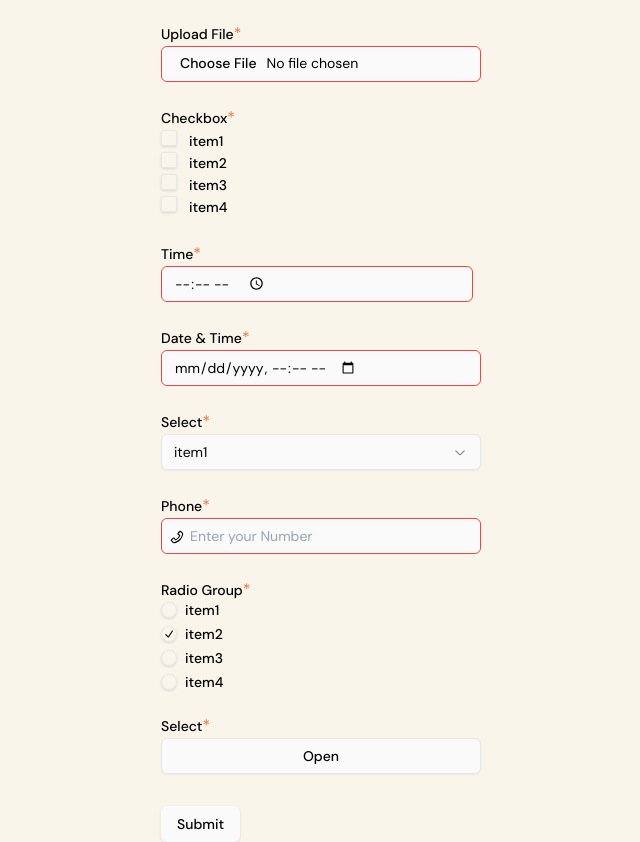
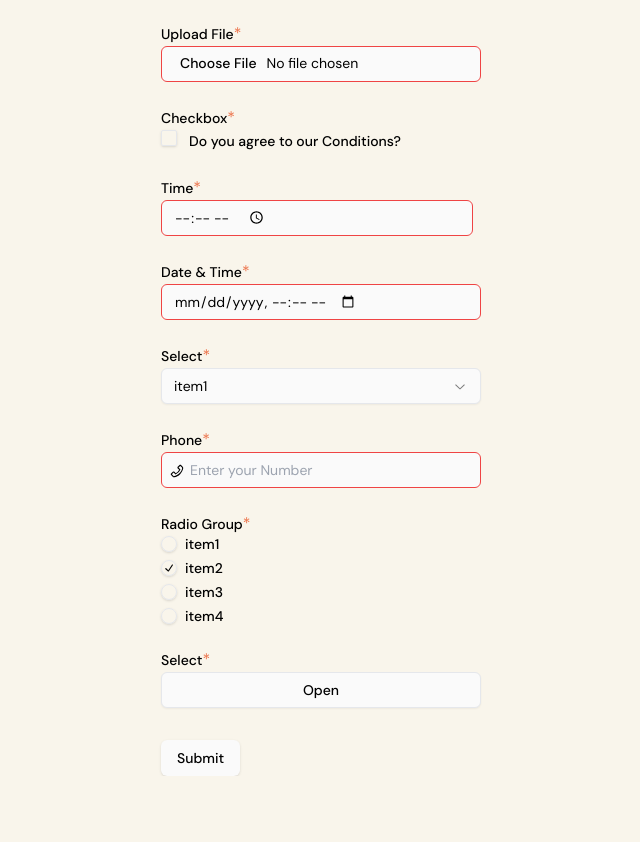
Before and after one commit to nitkkr-dev/nitkkr, a Next.js app: page /en in a window 1280 px wide. Shown: the part 2438-3280 px from the top of the page, without its empty margins (159-799 px from the left). After the commit the page ends 3214 px from the top, so only its background shows below. Built offline with nearby package versions, Linux system fonts and the light colour scheme.

Commit message:
checkbox generic fix

```diff
--- a/components/inputs/Checkbox.tsx
+++ b/components/inputs/Checkbox.tsx
@@ -1,37 +1,39 @@
 'use client';
-import { forwardRef } from 'react';
 
 import { Checkbox } from '@/components/ui/checkbox';
 
-import { InputProps } from '../ui/input';
 import { Label } from '../ui/label';
+import { GenericProps } from './radioItems';
 
-interface ListProps extends InputProps {
-  items: string[]; // Define type for items
+interface CheckboxProps extends GenericProps {
+  item: string;
+  defaultChecked?: boolean;
+  onChange?: (value: boolean) => void;
+  value?: string;
 }
-
-const CheckboxReactHookFormMultiple = forwardRef<HTMLDivElement, ListProps>(
-  ({ items, className, ...props }, ref) => {
+const CheckboxGeneric = ({ ...props }: CheckboxProps) => {
   return (
-      <div className={className} ref={ref} {...props}>
-        <Label>{props.label ? props.label : 'Checkbox'}</Label>
+    <div className={props.className}>
+      <Label htmlFor={props.name}>
+        {props.label ? props.label : 'Checkbox'}
+      </Label>
       {props.required && <span style={{ color: '#EC734B' }}>*</span>}
-        {items.map((item) => (
-          <div
-            key={item}
-            className="flex flex-row items-start space-x-3 space-y-0"
-          >
-            <Checkbox disabled={props.disabled} required={props.required} />
-            <Label className="text-sm font-medium">{item}</Label>
+      <div className="flex flex-row items-start space-x-3 space-y-0">
+        <Checkbox
+          disabled={props.disabled}
+          required={props.required}
+          defaultChecked={props.defaultChecked}
+          onCheckedChange={props.onChange}
+        />
+        <Label className="text-sm font-medium" htmlFor={props.name}>
+          {props.item}
+        </Label>
       </div>
-        ))}
       <p className="marker:text-muted-foreground block text-[0.8rem] text-red-500 ">
         {props.errorMsg}
       </p>
     </div>
   );
-  }
-);
+};
 
-CheckboxReactHookFormMultiple.displayName = 'CheckboxReactHookFormMultiple';
-export default CheckboxReactHookFormMultiple;
+export default CheckboxGeneric;
--- a/components/inputs/Visualizer.tsx
+++ b/components/inputs/Visualizer.tsx
@@ -4,7 +4,6 @@ import React, { useRef, useState } from 'react';
 import EmailField from './email';
 import TextField from './text';
 import FileUpload from './fileUpload';
-import CheckboxReactHookFormMultiple from './Checkbox';
 import TimeField from './time';
 import SelectDropdown from './selectIItem';
 import { Button } from '../ui/button';
@@ -12,6 +11,7 @@ import DateTimeField from './date-time';
 import PhoneField from './telephone';
 import RadioGeneric from './radioItems';
 import DropdownMenuMulti from './multiDropdown';
+import CheckboxGeneric from './Checkbox';
 
 interface FormValues {
   email: string;
@@ -65,9 +65,8 @@ export default function Visualizer() {
           required
         />
         <FileUpload ref={fileRef} required />
-        <CheckboxReactHookFormMultiple
-          ref={checkboxRef}
-          items={items}
+        <CheckboxGeneric
+          item="Do you agree to our Conditions?"
           description="check only one value"
           required
         />
--- a/components/inputs/multiDropdown.tsx
+++ b/components/inputs/multiDropdown.tsx
@@ -13,20 +13,19 @@ import {
   DropdownMenuTrigger,
 } from '@/components/ui/dropdown-menu';
 
-import { InputProps } from '../ui/input';
 import { Label } from '../ui/label';
+import { GenericProps } from './radioItems';
 
-interface ListProps extends InputProps {
+interface ListProps extends GenericProps {
   items: string[];
+  onChange?: (value: string) => void;
+  value?: string;
 }
 
-const DropdownMenuMulti = React.forwardRef<HTMLDivElement, ListProps>(
-  ({ items, className, ...props }, ref) => {
+const DropdownMenuMulti = ({ items, className, ...props }: ListProps) => {
   return (
-      <div className={className} ref={ref}>
-        <Label htmlFor={props.name}>
-          {props.label ? props.label : 'Select'}
-        </Label>
+    <div className={className}>
+      <Label htmlFor={props.name}>{props.label ? props.label : 'Select'}</Label>
       {props.required && <span style={{ color: '#EC734B' }}>*</span>}
       {props.description && (
         <p className="text-muted-foreground block text-[0.8rem]">
@@ -52,8 +51,7 @@ const DropdownMenuMulti = React.forwardRef<HTMLDivElement, ListProps>(
       </p>
     </div>
   );
-  }
-);
+};
 
 DropdownMenuMulti.displayName = 'DropdownMenuMulti';
 
--- a/components/inputs/radioItems.tsx
+++ b/components/inputs/radioItems.tsx
@@ -18,8 +18,8 @@ export interface GenericProps {
 }
 interface ListProps extends GenericProps {
   items: string[];
-  onChange: (value: string) => void;
-  value: string;
+  onChange?: (value: string) => void;
+  value?: string;
 }
 
 const RadioGeneric = ({ items, ...props }: ListProps) => {
--- a/components/inputs/selectIItem.tsx
+++ b/components/inputs/selectIItem.tsx
@@ -11,8 +11,8 @@ import { GenericProps } from './radioItems';
 
 interface ListProps extends GenericProps {
   items: string[];
-  onChange: (value: string) => void;
-  value: string;
+  onChange?: (value: string) => void;
+  value?: string;
 }
 
 const SelectDropdown = ({ items, ...props }: ListProps) => {
```
Lines whose indentation alone changed are shown as unchanged.
